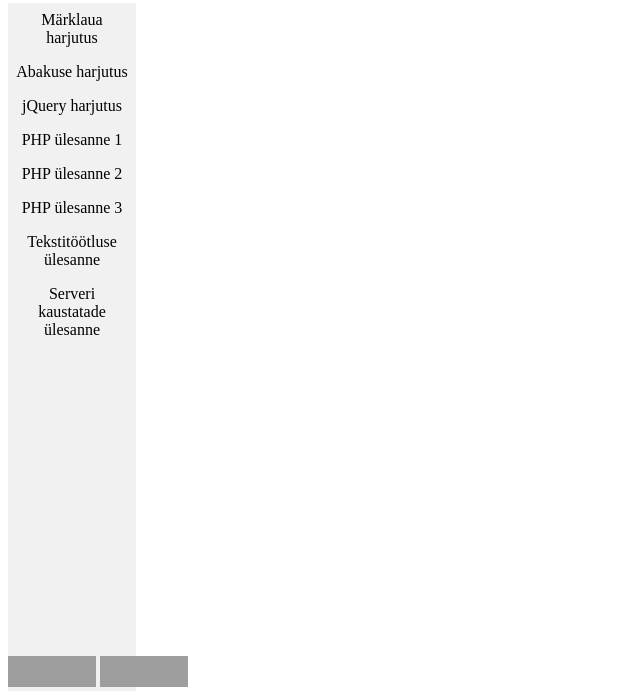
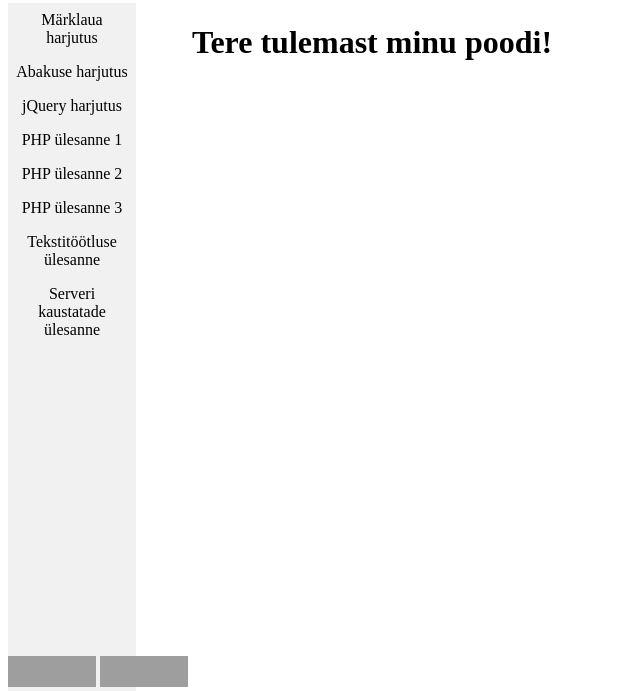
Before and after one commit to mpalmeos/Koduleht, a PHP site: page / in a window 1280 px wide. Shown: the part 109-800 px from the top of the page, without its empty margins (0-640 px from the left). Run offline with PHP 8.4, Linux system fonts and the light colour scheme; some libraries are stand-ins or nearby versions; grey boxes are pictures that could not be loaded.

Commit message:
teen lehte loetavaks

```diff
--- a/Model/Style.css
+++ b/Model/Style.css
@@ -30,6 +30,12 @@
 	height: 100%;
 	position: fixed;
 	overflow: auto;
+}
+
+#content {
+	border: solid 5 px red;
+	position: fixed;
+	left: 15%;
 }
 
 li a {
--- a/View/valik_menuu.html
+++ b/View/valik_menuu.html
@@ -1,4 +1,3 @@
-<div>
 <ul id="menu">
 	<li><a id="marklaud" href="HTML/bullseye.html">Märklaua harjutus</a> </li>
 	<li><a href="HTML/abakus.html">Abakuse harjutus</a></li>
@@ -9,4 +8,3 @@
 	<li><a href="PHP/too8-1.php">Tekstitöötluse ülesanne</a></li>
 	<li><a href="PHP/too8-2.php">Serveri kaustatade ülesanne</a></li>
 </ul>
-</div>
--- a/index.php
+++ b/index.php
@@ -1,7 +1,9 @@
 <?php require_once('View/pealdis.html');?>
 <?php require_once('View/valik_menuu.html');?>
 
-<div id="content"></div>
+<div id="content">
+    <h1> Tere tulemast minu poodi! </h1>
+</div>
 
 <?php
 		echo phpversion();
```
Also changed, not shown: Controller/navigeerija.php (added). Lines whose indentation alone changed are shown as unchanged.
